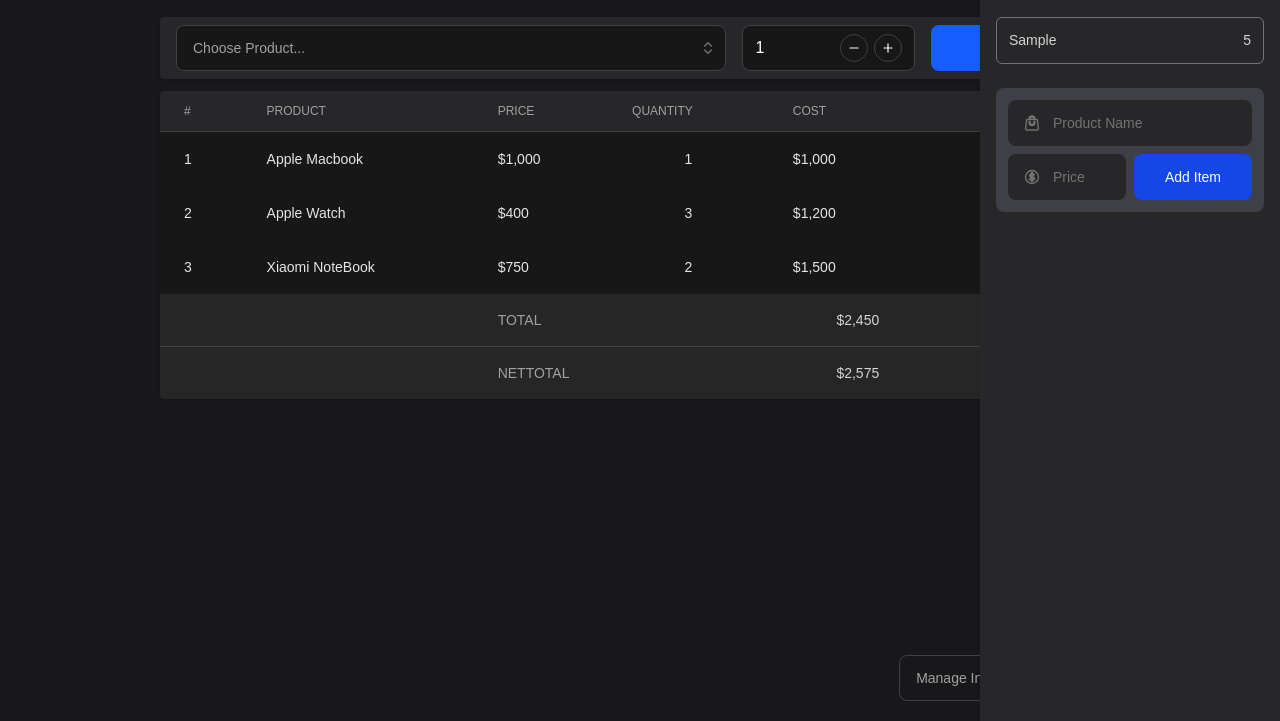
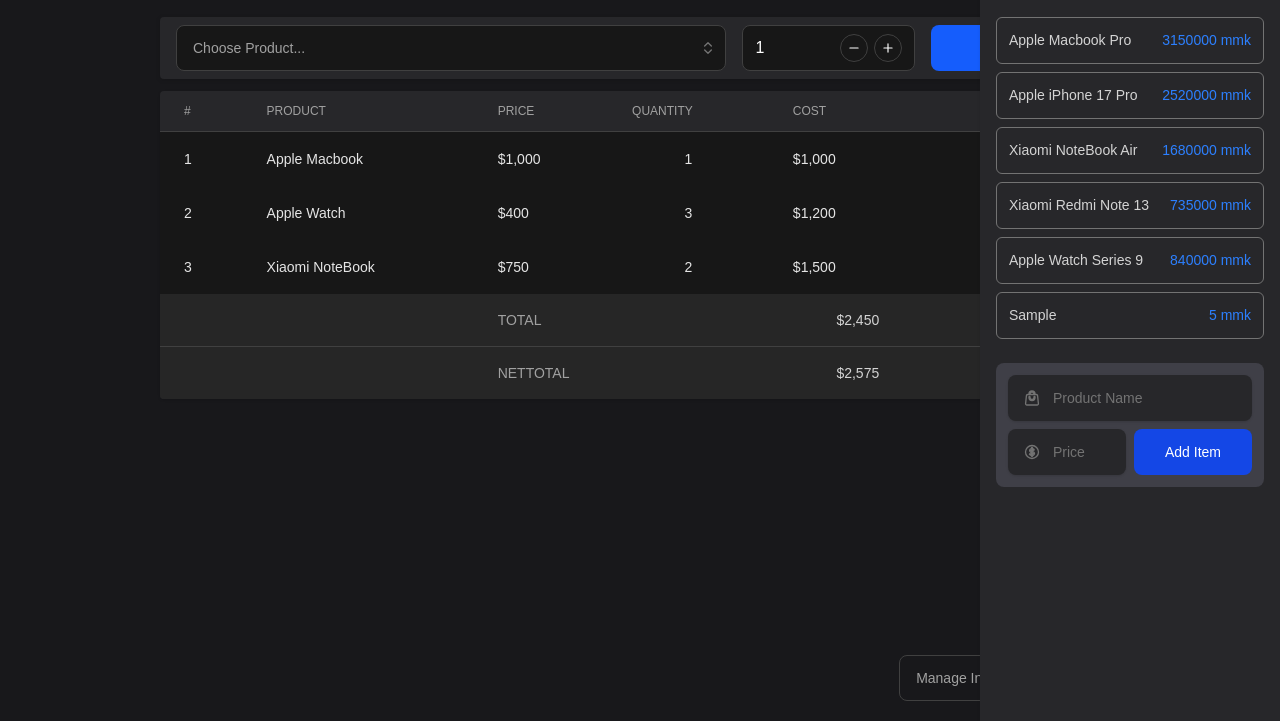
Before and after one commit to H3inAK/JS-Invoice-App, a website built with Vite: page index.html in a window 1280 px wide. Both pictures are taken after typing "Sample", "5" into the empty fields and a click on the button "Add Item". Shown: the part 79-800 px from the top of the page. Built offline with nearby package versions, Linux system fonts and the light colour scheme; files whose address does not match are found by name.

Commit message:
manage inventory and choose product

```diff
--- a/index.html
+++ b/index.html
@@ -131,6 +131,7 @@
       <section class="mt-1">
         <div class="container">
           <form
+            id="addRecordForm"
             action="#"
             class="bg-blue-50 py-2 px-4 dark:bg-zinc-800 rounded drop-shadow-sm"
           >
@@ -138,6 +139,8 @@
               <div class="col-span-2 sm:col-span-3">
                 <div class="relative">
                   <select
+                    id="productSelect"
+                    name="product_select"
                     data-hs-select='{
       "placeholder": "Choose Product...",
       "toggleTag": "<button type=\"button\" aria-expanded=\"false\"></button>",
@@ -148,11 +151,11 @@
     }'
                   >
                     <option value="">Choose</option>
-                    <option>Apple Macbook</option>
+                    <!-- <option>Apple Macbook</option>
                     <option>Apple Ipad</option>
                     <option>Apple Iphone</option>
                     <option>Apple Watch</option>
-                    <option>Xiaomi NoteBook</option>
+                    <option>Xiaomi NoteBook</option> -->
                   </select>
 
                   <div class="absolute top-1/2 end-2.5 -translate-y-1/2">
@@ -187,9 +190,12 @@
                       class="w-full p-0 bg-transparent border-0 text-gray-800 focus:ring-0 [&::-webkit-inner-spin-button]:appearance-none [&::-webkit-outer-spin-button]:appearance-none dark:text-white"
                       style="-moz-appearance: textfield"
                       type="number"
+                      id="quantity"
+                      name="quantity"
                       aria-roledescription="Number field"
                       value="1"
                       data-hs-input-number-input=""
+                      required
                     />
                     <div class="flex justify-end items-center gap-x-1.5">
                       <button
@@ -244,7 +250,7 @@
               </div>
               <div class="flex justify-end">
                 <button
-                  type="button"
+                  type="submit"
                   class="py-3 px-4 text-nowrap text-center flex justify-center w-full sm:inline-flex items-center gap-x-2 text-sm font-medium overflow-x-clip rounded-lg border border-transparent bg-blue-600 text-white hover:bg-blue-700 focus:outline-hidden focus:bg-blue-700 disabled:opacity-50 disabled:pointer-events-none"
                 >
                   Add Record
@@ -519,7 +525,7 @@
       <section>
         <div
           id="sidebar"
-          class="fixed top-0 right-0 min-h-screen w-[300px] bg-white dark:bg-zinc-800 shadow-sm translate-x-full transition-transform duration-300 ease-in-out"
+          class="fixed top-0 right-0 h-screen w-[300px] overflow-y-auto bg-white dark:bg-zinc-800 shadow-sm translate-x-full transition-transform duration-300 ease-in-out"
         >
           <div class="px-4 py-6">
             <div class="flex justify-between items-center">
@@ -583,7 +589,7 @@
                 <p class="text-[14px] font-oswald">$400 - 70</p>
               </div> -->
             </div>
-            <div class="mt-6 bg-blue-50 p-3 dark:bg-zinc-700 rounded-lg">
+            <div class="mt-6 bg-gray-200 p-3 dark:bg-zinc-700 rounded-lg">
               <form action="" id="productAddForm">
                 <div class="grid grid-cols-2 gap-2">
                   <div class="col-span-2">
@@ -592,7 +598,7 @@
                         type="text"
                         id="newProductName"
                         name="new_product_name"
-                        class="peer py-2.5 sm:py-3 px-4 ps-11 block w-full bg-gray-100 border-transparent rounded-lg sm:text-sm focus:border-blue-500 focus:ring-blue-500 disabled:opacity-50 disabled:pointer-events-none dark:bg-zinc-800 dark:border-transparent dark:focus:border-neutral-500 dark:text-neutral-400 dark:placeholder-neutral-500 dark:focus:ring-neutral-600"
+                        class="peer shadow py-2.5 sm:py-3 px-4 ps-11 block w-full bg-gray-100 border-transparent rounded-lg sm:text-sm focus:border-blue-500 focus:ring-blue-500 disabled:opacity-50 disabled:pointer-events-none dark:bg-zinc-800 dark:border-transparent dark:focus:border-neutral-500 dark:text-neutral-400 dark:placeholder-neutral-500 dark:focus:ring-neutral-600"
                         placeholder="Product Name"
                       />
                       <div
@@ -625,7 +631,7 @@
                       type="number"
                       id="newProductPrice"
                       name="new_product_price"
-                      class="peer py-2.5 sm:py-3 px-4 ps-11 block w-full bg-gray-100 border-transparent rounded-lg sm:text-sm focus:border-blue-500 focus:ring-blue-500 disabled:opacity-50 disabled:pointer-events-none dark:bg-zinc-800 dark:border-transparent dark:focus:border-neutral-500 dark:text-neutral-500 dark:placeholder-neutral-500 dark:focus:ring-neutral-600"
+                      class="peer shadow py-2.5 sm:py-3 px-4 ps-11 block w-full bg-gray-100 border-transparent rounded-lg sm:text-sm focus:border-blue-500 focus:ring-blue-500 disabled:opacity-50 disabled:pointer-events-none dark:bg-zinc-800 dark:border-transparent dark:focus:border-neutral-500 dark:text-neutral-500 dark:placeholder-neutral-500 dark:focus:ring-neutral-600"
                       placeholder="Price"
                     />
                     <div
@@ -712,7 +718,9 @@
           <h5 class="product-item-name text-[14px] font-oswald">
             [Product Name]
           </h5>
-          <p class="product-item-price text-[14px] font-oswald">[$750]</p>
+          <p class="text-[14px] font-oswald text-blue-500">
+            <span class="product-item-price">[$750]</span> mmk
+          </p>
         </div>
       </template>
     </main>
--- a/package.json
+++ b/package.json
@@ -16,6 +16,7 @@
     "@tailwindcss/vite": "^4.1.11",
     "preline": "^3.1.0",
     "sweetalert2": "^11.22.2",
-    "tailwindcss": "^4.1.11"
+    "tailwindcss": "^4.1.11",
+    "uuid": "^11.1.0"
   }
 }
--- a/src/js/handler.js
+++ b/src/js/handler.js
@@ -1,4 +1,5 @@
-import { sidebar } from "./selectors";
+import { addRecordForm, sidebar } from "./selectors";
+import products from "./states";
 
 export const manageInventoryBtnHandler = () => {
     sidebar.classList.toggle('translate-x-full');
@@ -7,3 +8,12 @@
 export const sidebarBtnHandler = () => {
     sidebar.classList.toggle('translate-x-full');
 }
+
+export const addRecordFormHandler = (event) => {
+    event.preventDefault();
+    const formData = new FormData(addRecordForm);
+
+    const selectedProduct = products.find(({id}) => id === formData.get('product_select'));
+    console.log(selectedProduct, formData.get('quantity') * selectedProduct.price);
+    console.log(formData.get('quantity'));
+}
--- a/src/js/initialRender.js
+++ b/src/js/initialRender.js
@@ -1,5 +1,10 @@
+import { renderProducts } from "./inventory";
 import { sidebar } from "./selectors";
+import products from "./states";
 
-const initialRender = () => sidebar.classList.remove('translate-x-full');
+const initialRender = () => {
+    sidebar.classList.remove('translate-x-full');
+    renderProducts(products);
+}
 
 export default initialRender;
--- a/src/js/inventory.js
+++ b/src/js/inventory.js
@@ -1,24 +1,65 @@
-import { availableProducts, newProductName, newProductPrice, productItemTemplate } from "./selectors";
+import { v4 as uuidv4 } from 'uuid';
+
+import { availableProducts, newProductName, newProductPrice, productItemTemplate, productSelect } from "./selectors";
+import products from './states';
 
 export const addNewProductBtnHandler = () => {
-    const newProduct = createProduct(newProductName.value, newProductPrice.valueAsNumber);
+    const productName = newProductName.value.trim();
+    const productPrice = newProductPrice.valueAsNumber;
+    if (!productName && !productPrice) return;
+
+    const newProduct = createProduct(uuidv4(), productName, productPrice);
     availableProducts.append(newProduct);
-    newProduct.classList.add('translate-y-2', 'opacity-0', 'duration-300')
+
+    // add animation
+    newProduct.classList.add('translate-y-2', 'opacity-0', 'duration-400');
     setTimeout(() => {
-        newProduct.classList.remove('translate-y-2', 'opacity-0')
+        newProduct.classList.remove('translate-y-2', 'opacity-0');
     }, 0);
+
+    products.push({
+        id: uuidv4(),
+        name: productName,
+        price: productPrice
+    });
+
+    const instance = window.HSSelect.getInstance(productSelect);
+    if (instance) instance.destroy();
+    addToChooseProducts(products);
+    new HSSelect(productSelect);
+
+    newProductName.value = '';
+    newProductPrice.value = null;
+};
+
+export const addToChooseProducts = (products) => {
+    productSelect.options.length = 1;
+    products.forEach(({ id, name }) => {
+        const newOption = new Option(name, id);
+        productSelect.options.add(newOption);
+    });
 }
 
-const createProduct = (name, price) => {
+export const renderProducts = (products) => {
+    products.forEach(({ id, name, price }) => {
+        availableProducts.append(
+            createProduct(id, name, price)
+        );
+        const newOption = new Option(name, id);
+        productSelect.options.add(newOption);
+    });
+}
+
+
+export const createProduct = (id, name, price) => {
     const productItemFragment = productItemTemplate.content.cloneNode(true);
     const productItem = productItemFragment.querySelector('.product-item')
     const productName = productItem.querySelector('.product-item-name');
     const productPrice = productItem.querySelector('.product-item-price');
 
+    productItem.id = id;
     productName.innerText = name;
     productPrice.innerText = price;
-    newProductName.value = '';
-    newProductPrice.value = null;
 
     return productItem;
 }
--- a/src/js/listener.js
+++ b/src/js/listener.js
@@ -1,12 +1,13 @@
-import { manageInventoryBtnHandler, sidebarBtnHandler } from "./handler";
+import { addRecordFormHandler, manageInventoryBtnHandler, sidebarBtnHandler } from "./handler";
 import { addNewProductBtnHandler } from "./inventory";
-import { addNewProductBtn, manageInventoryBtn, sidebarBtn } from "./selectors";
+import { addNewProductBtn, addRecordForm, manageInventoryBtn, sidebarBtn } from "./selectors";
 
 const listener = () => {
     manageInventoryBtn.addEventListener('click', manageInventoryBtnHandler)
     sidebarBtn.addEventListener('click', sidebarBtnHandler)
 
     addNewProductBtn.addEventListener('click', addNewProductBtnHandler)
+    addRecordForm.addEventListener('submit', addRecordFormHandler)
 };
 
 export default listener;
--- a/src/js/selectors.js
+++ b/src/js/selectors.js
@@ -9,3 +9,5 @@
 export const addNewProductBtn = document.querySelector('#addNewProductBtn');
 export const availableProducts = document.querySelector('.available-products');
 export const productItemTemplate = document.querySelector('#productItemTemplate');
+export const productSelect = document.querySelector('#productSelect');
+export const addRecordForm = document.querySelector('#addRecordForm');
--- /dev/null
+++ b/src/js/states.js
@@ -0,0 +1,31 @@
+import { v4 as uuidv4 } from 'uuid';
+
+const products = [
+  {
+    id: uuidv4(),
+    name: "Apple Macbook Pro",
+    price: 1500 * 2100 // = 3,150,000 MMK
+  },
+  {
+    id: uuidv4(),
+    name: "Apple iPhone 17 Pro",
+    price: 1200 * 2100 // = 2,520,000 MMK
+  },
+  {
+    id: uuidv4(),
+    name: "Xiaomi NoteBook Air",
+    price: 800 * 2100 // = 1,680,000 MMK
+  },
+  {
+    id: uuidv4(),
+    name: "Xiaomi Redmi Note 13",
+    price: 350 * 2100 // = 735,000 MMK
+  },
+  {
+    id: uuidv4(),
+    name: "Apple Watch Series 9",
+    price: 400 * 2100 // = 840,000 MMK
+  }
+];
+
+export default products;
```
Also changed, not shown: 1 other file.
